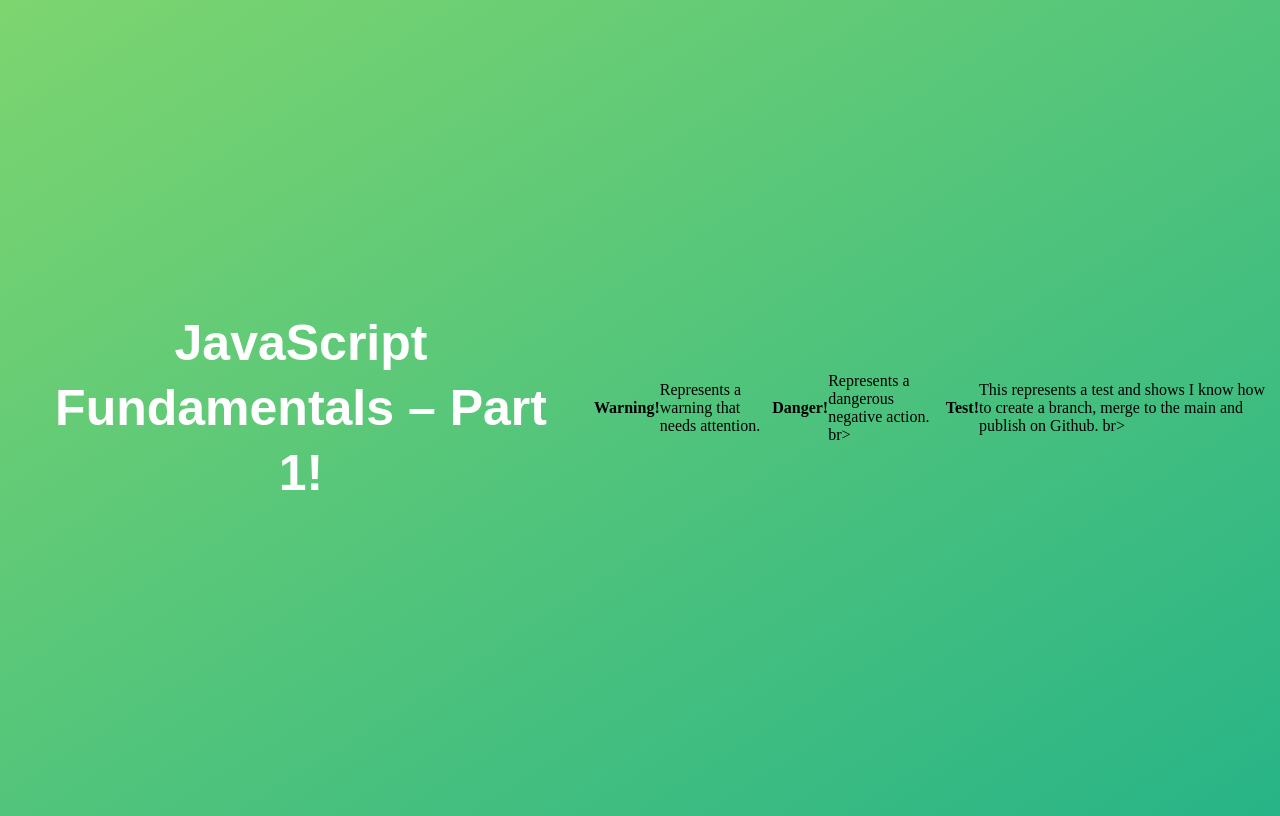
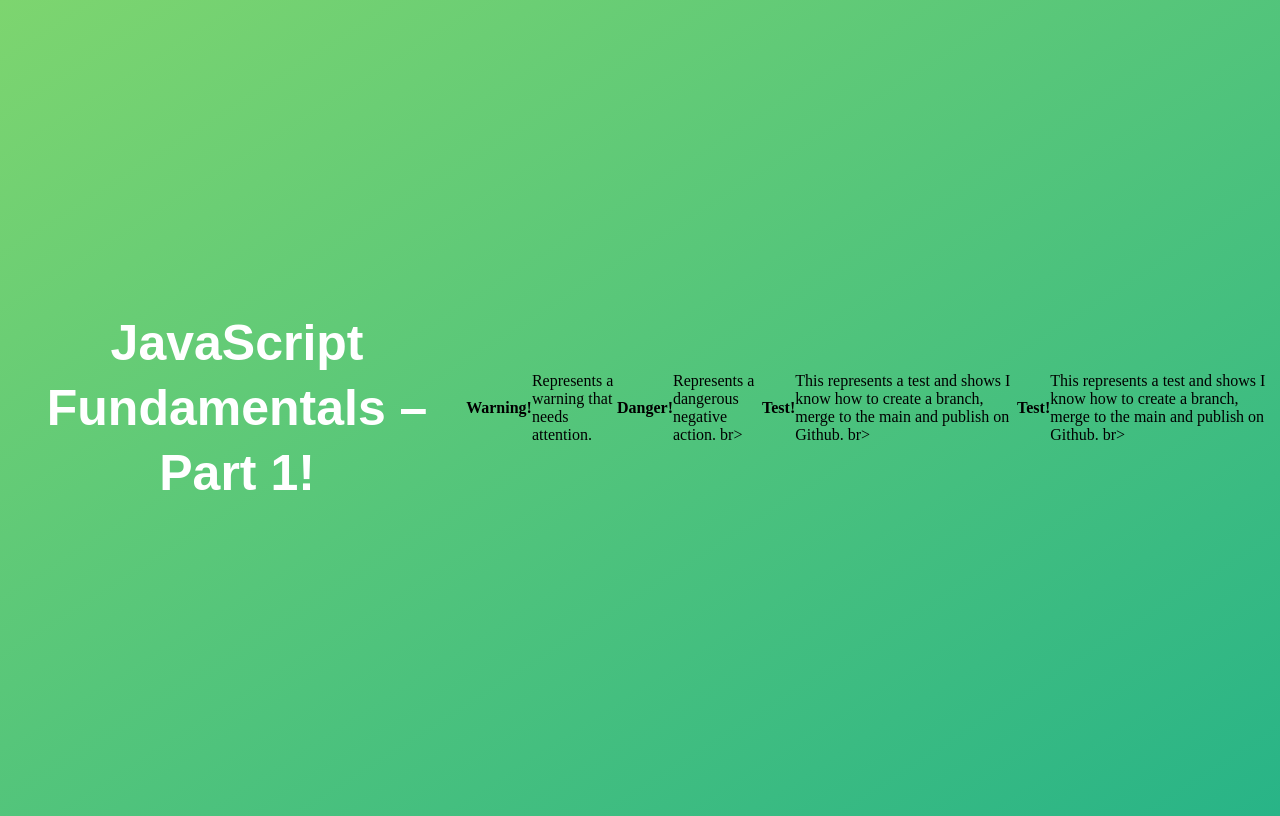
Before and after one commit to rmuhlesteintest/01-Fundamentals-Part-1, a plain HTML site: page starter/index.html in a window 1280 px wide. Drawn offline with Linux system fonts and the light colour scheme; a script that the page names is missing.

Commit message:
Second Change

```diff
--- a/starter/index.html
+++ b/starter/index.html
@@ -33,6 +33,8 @@
   <strong>Warning!</strong> Represents a warning that needs attention.</br>
   <strong>Danger!</strong> Represents a dangerous negative action. </body>br>
   <strong>Test!</strong> This represents a test and shows I know how to create a branch, merge to the main and publish on Github. </body>br>
+  <strong>Test!</strong> This represents a test and shows I know how to create a branch, merge to the main and publish on
+  Github. </body>br>
 </body>
 
 </html>
```
